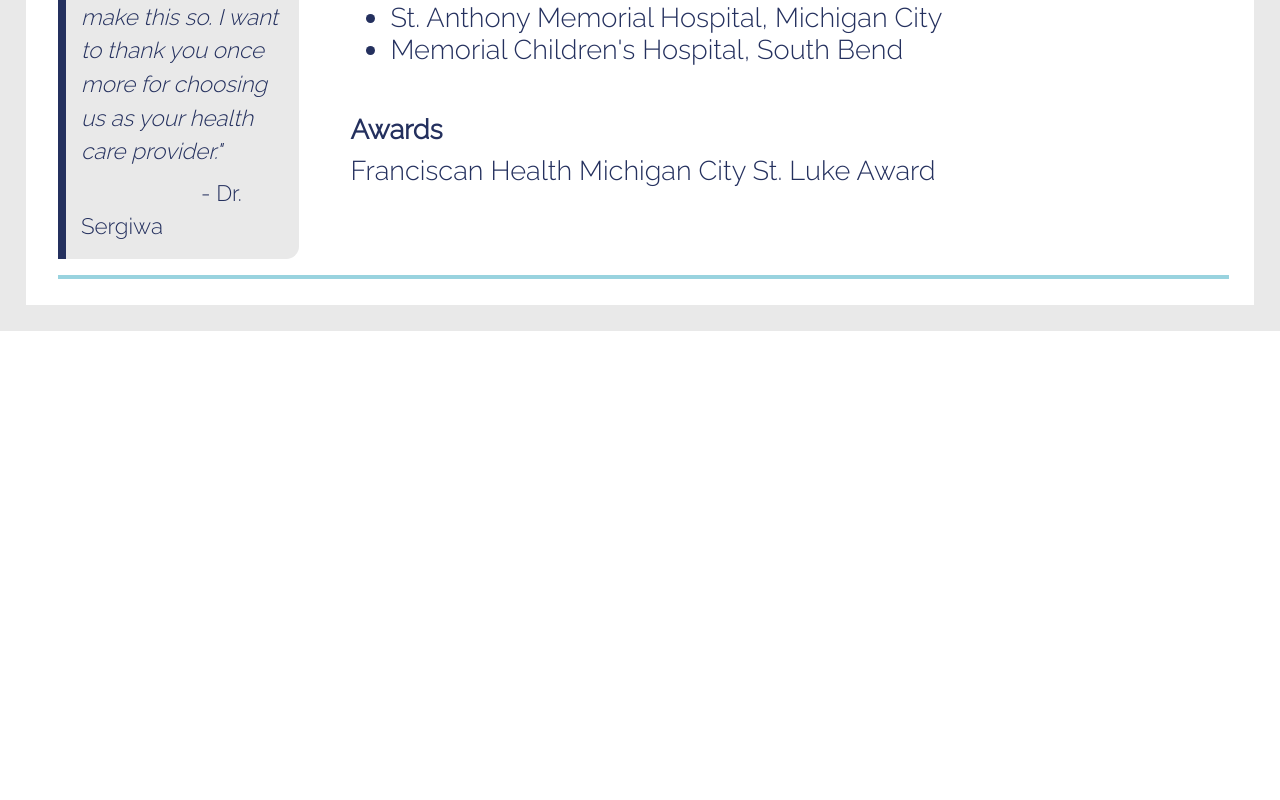
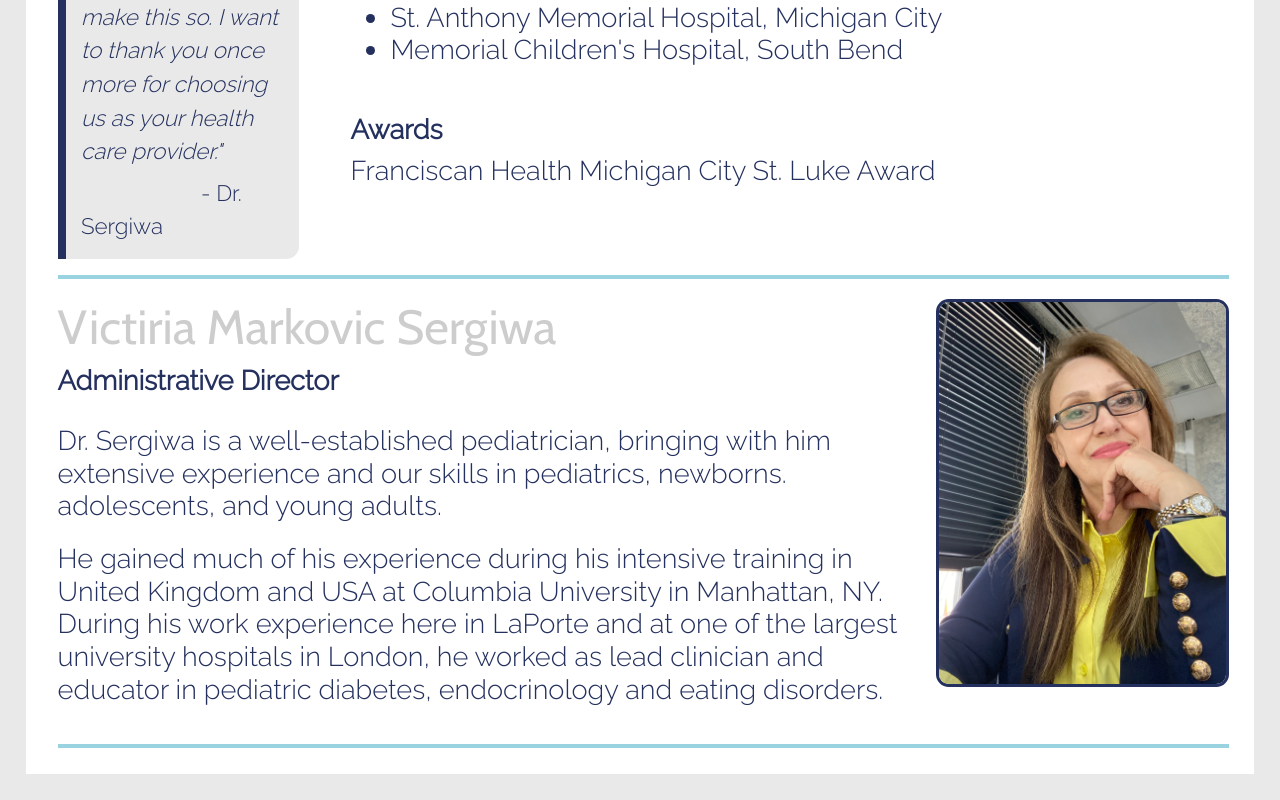
Before and after one commit to samanthathompson52/lincoln, a React (Create React App) app: page /about in a window 1280 px wide. Shown: the part 1003-1803 px from the top of the page. Before the commit the page ends 1334 px from the top, so only its background shows below. Built offline with nearby package versions, Linux system fonts and the light colour scheme.

Commit message:
WIP - Adding additional About You section

```diff
--- a/src/components/About.jsx
+++ b/src/components/About.jsx
@@ -3,7 +3,8 @@
 import Container from 'react-bootstrap/Container'
 import Row from 'react-bootstrap/Row'
 import Col from 'react-bootstrap/Col'
-import headshot from '../pictures/Headshot.png';
+import DrSergiwa from '../pictures/Headshot-DrSergiwa.png';
+import VictiriaSergiwa from '../pictures/Headshot-VictiriaSergiwa.jpg';
 import Text from './Text';
 
 const About = () => {
@@ -16,14 +17,12 @@
                   <Row>
                     <Col xs={12} lg={3} className="align-items-left nopadding">
                       <div className = "padding-center">
-                  <img src={headshot} alt = "Dr. Sergiwa" className = " img-fluid headshot"></img>
+                        <img src={DrSergiwa} alt = "Dr. Sergiwa" className = "img-fluid headshot"></img>
                         <div className = "quote-box d-none d-lg-block">
                           <h6><Text id={"a-q"} /></h6>
                           <h7>- Dr. Sergiwa</h7>
                         </div>
                       </div>
-
-
                     </Col>
                     <Col xs={12} lg={9} className="align-items-left nopadding">
                       <h3>Sergiwa Adam M.D.</h3>
@@ -44,17 +43,30 @@
                       <h4 className = "bold"><Text id={"awards"} /></h4>
                       <h2>Franciscan Health Michigan City St. Luke Award</h2>
                       <div className = "linebreak"></div>
-
-
+                    </Col>
+                  </Row>
+                </Container>
+              <div className = "line"></div>
+              <div className = "linebreak"></div>
+              <Container fluid>
+                  <Row>
+                    <Col xs={12} lg={9} className="align-items-left nopadding">
+                      <h3>Victiria Markovic Sergiwa</h3>
+                      <h4 className = "bold">Administrative Director</h4>
+                      <div className = "linebreak"></div>
+                      <h2><Text id={"a-i1"} /></h2>
+                      <h2><Text id={"a-i2"} /></h2>
+                      <div className = "linebreak"></div>
+                    </Col>
+                    <Col xs={12} lg={3} className="align-items-left nopadding">
+                        <img src={VictiriaSergiwa} alt = "Victiria Markovic Sergiwa" className = "img-fluid headshot-2"></img>
                     </Col>
                   </Row>
                 </Container>
               <div className = "line"></div>
             </div>
           </div>
-
     );
   }
 
-
   export default About;
--- a/src/styles/About.css
+++ b/src/styles/About.css
@@ -12,6 +12,12 @@
     margin-bottom: 2vh;
 }
 
+.headshot-2{
+    border: solid #24305E;
+    border-radius: 1vw;
+    margin-bottom: 2vh;
+}
+
 .padding-center{
     padding-right: 4vw;
     padding-bottom: 2vh;
--- a/src/styles/App.css
+++ b/src/styles/App.css
@@ -21,7 +21,6 @@
 	padding-left: 2.5vw;
 	overflow: hidden;
 }
-
 
 .line {
 	flex: 1;
@@ -50,5 +49,4 @@
 h5 a.underline, a.underline:hover, a:link, a:active, a:focus {
 	text-decoration: none !important;
 	color: inherit !important;
-
 }
```
Also changed, not shown: src/pictures/Headshot-DrSergiwa.png (renamed from src/pictures/Headshot.png), src/pictures/Headshot-VictiriaSergiwa.jpg (added). Lines whose indentation alone changed are shown as unchanged.
